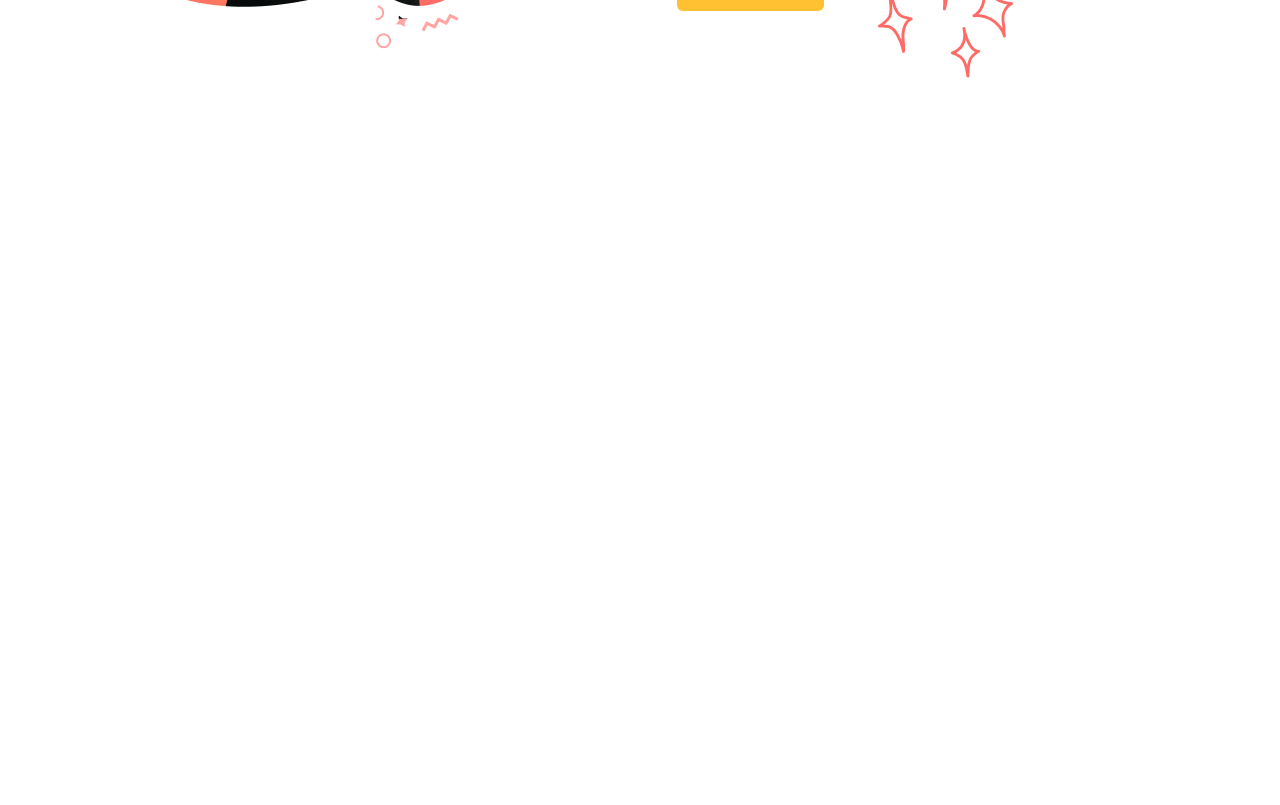
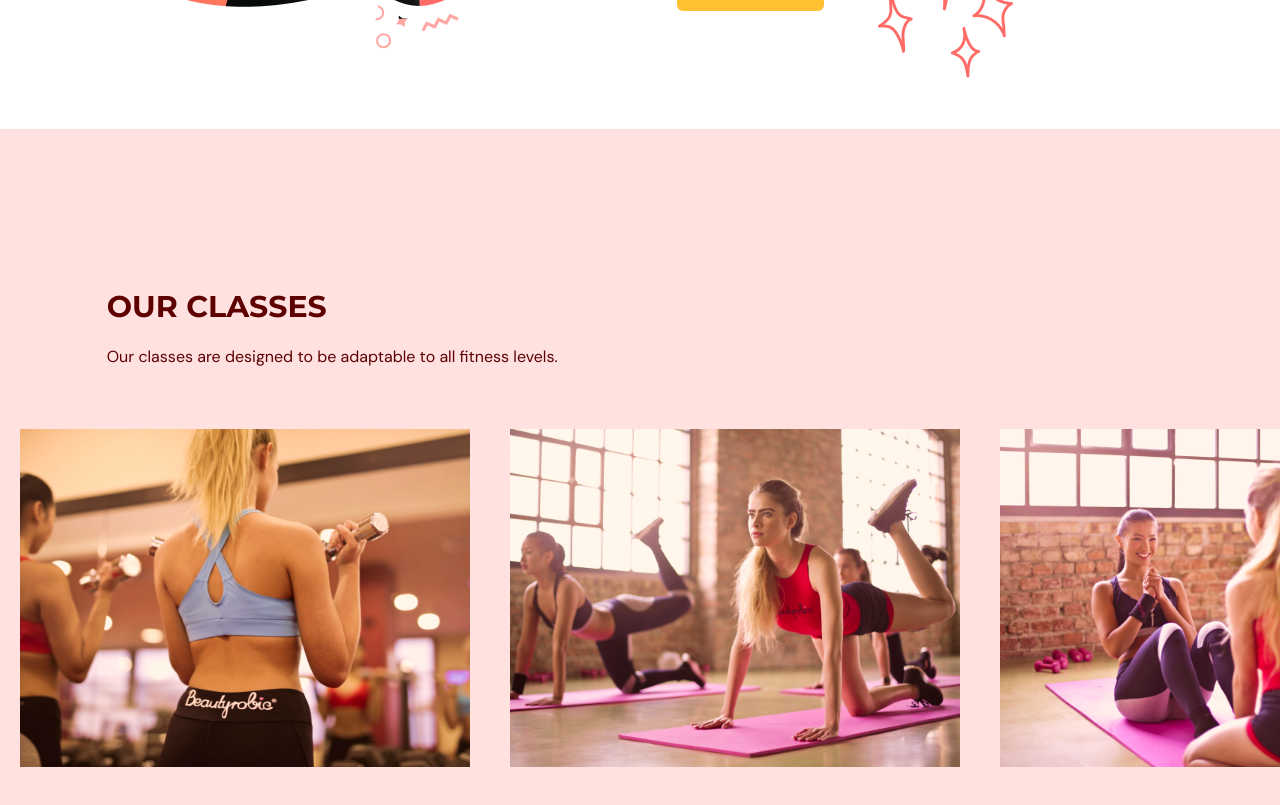
Before and after one commit to RichardHadzhiev/Gym-Web, a React (Vite) app: page / in a window 1280 px wide. Shown: the part 2020-2825 px from the top of the page. Before the commit the page ends 2149 px from the top, so only its background shows below. Built offline with nearby package versions, Linux system fonts and the light colour scheme.

Commit message:
implement Our Classes Page

```diff
--- a/src/App.tsx
+++ b/src/App.tsx
@@ -1,6 +1,7 @@
 import Navbar from "@/scenes/navbar"
 import Home from "@/scenes/home"
 import Benefits from "@/scenes/benefits"
+import OurClasses from "@/scenes/ourClasses"
 import { useEffect, useState } from "react"
 import { SelectedPage } from "./shared/types"
 
@@ -34,6 +35,7 @@ function App() {
       />
       <Home setSelectedPage={setSelectedPage}/>
       <Benefits setSelectedPage={setSelectedPage}/>
+      <OurClasses setSelectedPage={setSelectedPage}/>
 
 
     </div>
--- /dev/null
+++ b/src/scenes/ourClasses/Class.tsx
@@ -0,0 +1,24 @@
+
+type Props = {
+    name: string
+    description?: string
+    image: string
+}
+
+const Class = ({name,description,image}: Props) => {
+    const overlayStyles= `p-5 absolute z-30 flex h-[380px] w-[450px] flex-col justify-center items-center whitespace-normal bg-primary-500 text-center text-white opacity-0 transition duration-500 hover:opacity-90`
+  return (
+    <li className="relative mx-5 inline-block h-[380px] w-[450px]">
+        <div className={overlayStyles}>
+            <p className="text-2xl">
+                {name}
+            </p >
+            <p className="mt-5">{description}</p>
+        </div>
+        <img alt={image} src={image} />
+
+    </li>
+  )
+}
+
+export default Class
--- /dev/null
+++ b/src/scenes/ourClasses/index.tsx
@@ -0,0 +1,92 @@
+import { SelectedPage,ClassType } from '@/shared/types'
+import image1 from "@/assets/image1.png"
+import image2 from "@/assets/image2.png"
+import image3 from "@/assets/image3.png"
+import image4 from "@/assets/image4.png"
+import image5 from "@/assets/image5.png"
+import image6 from "@/assets/image6.png"
+import { motion } from 'framer-motion'
+import HText from '@/shared/HText'
+import Class from './Class'
+
+const classes: Array<ClassType> = [
+    {
+        name:"Weight Training Classes",
+        description: "Our classes are designed to be adaptable to all fitness levels.",
+        image: image1
+    },
+    {
+        name:"Yoga Classes",
+        description: "Welcome to our Yoga classes, where you can find balance, harmony, and relaxation in a supportive and nurturing environment. Whether you are a beginner or an experienced yogi, our classes are designed to cater to all levels, ensuring a fulfilling and enriching experience for everyone.",
+        image: image2
+    },
+    {
+        name:"Ab Core Classes",
+        description: "Discover the power of a strong core with our Ab Core Classes, designed to help you build and tone your abdominal muscles, improve your posture, and enhance your overall fitness. Suitable for all fitness levels, our classes offer a variety of exercises targeting the core muscles for a comprehensive workout.",
+        image: image3
+    },
+    {
+        name:"Adventure Classes",
+        description: "Dive into the thrill of the great outdoors with our Adventure Classes! Perfect for adrenaline junkies and nature enthusiasts alike, our classes offer a wide range of activities designed to push your limits, enhance your skills, and immerse you in the beauty of nature. Whether you are a beginner looking for a new challenge or an experienced adventurer seeking your next thrill, we have something for everyone.",
+        image: image4
+    },
+    {
+        name:"Fitness Classes",
+        description: "Discover a new level of health and wellness with our diverse range of Fitness Classes, tailored to meet the needs of every individual. Whether you're a beginner looking to get started on your fitness journey or an experienced athlete seeking to push your limits, our classes offer a supportive and motivating environment to help you achieve your goals.",
+        image: image5
+    },
+    {
+        name:"Training Classes",
+        description: "Elevate your fitness and achieve your goals with our comprehensive Training Classes. Designed for all fitness levels, our classes offer specialized training to help you build strength, improve endurance, and enhance overall wellness. Our expert trainers provide personalized guidance to ensure you get the most out of every workout.",
+        image: image6
+    }
+]
+
+type Props = {
+    setSelectedPage: (value: SelectedPage) => void
+}
+
+const OurClasses = ({setSelectedPage}: Props) => {
+  return (
+    <section id="ourclasses"className='w-full bg-primary-100 py-40 '>
+        <motion.div
+        onViewportEnter={() => setSelectedPage(SelectedPage.OurClasses)}
+        >
+            <motion.div
+            className='mx-auto w-5/6'
+            initial="hidden"
+                    whileInView="visible"
+                    viewport={{once: true, amount: 0.5}}
+                    transition={{duration: 0.5}}
+                    variants={{hidden: {opacity: 0, x: -100},
+                    visible: {opacity: 1, x: 0},
+                }}
+            >
+                <div className='md:w-3/5'>
+                    <HText>OUR CLASSES</HText>
+                    <p className='py-5 '>
+                    Our classes are designed to be adaptable to all fitness levels.
+                    </p>
+                </div>
+
+            </motion.div>
+            <div className='mt-10 h-[353px] w-full overflow-x-auto overflow-y-hidden'>
+                <ul className='w-[2800px] whitespace-nowrap'>
+                    {classes.map((item: ClassType, index) => (
+                        <Class
+                        key={`${item.name}-${index}}`}
+                        name={item.name}
+                        description={item.description}
+                        image={item.image} />
+                    ))}
+                </ul>
+
+            </div>
+
+        </motion.div>
+
+    </section>
+  )
+}
+
+export default OurClasses
```
Also changed, not shown: src/shared/types.ts (+7 -0 lines).
